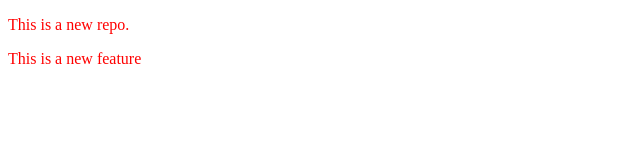
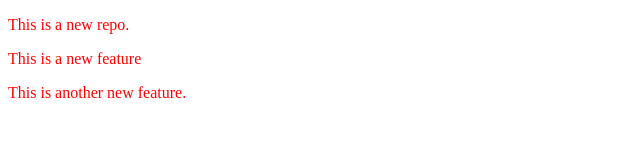
Before and after one commit to Amarendra96/localrepo, a plain HTML site: page index.html in a window 1280 px wide. Shown: the whole page, without its empty margins (0-640 px from the left). Drawn offline with Linux system fonts and the light colour scheme.

Commit message:
Add another new features

```diff
--- a/index.html
+++ b/index.html
@@ -9,5 +9,6 @@
 <body>
     <p>This is a new repo.</p>
     <p>This is a new feature</p>
+    <p>This is  another new feature.</p>
 </body>
 </html>
```
